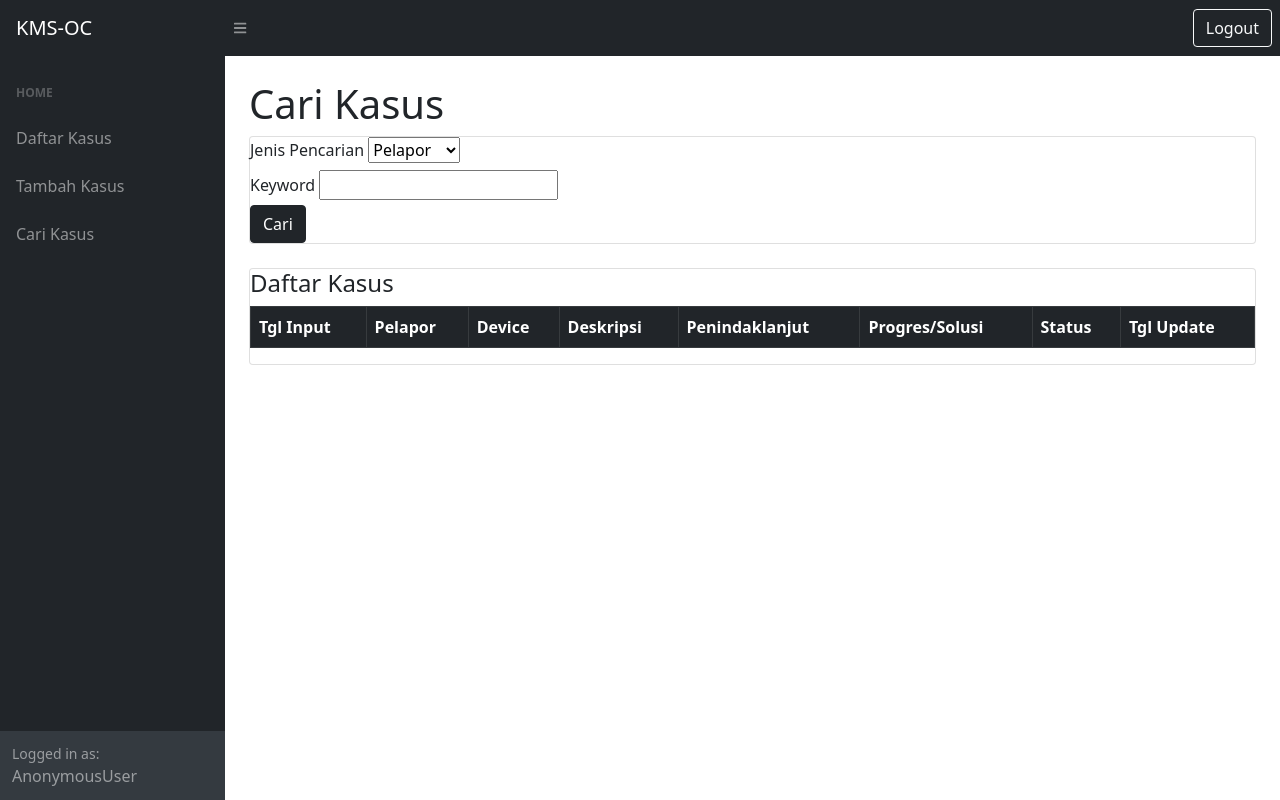
After one commit to hafizpanst/uas_sim, a Django app: page /kasus/cari_kasus in a window 1280 px wide. The commit adds this page. Run offline with Django 3.2, Linux system fonts and the light colour scheme; lists and menus that the app fills with data are empty; some libraries are stand-ins or nearby versions.

Commit message:
tambah fitur cari kasus

```diff
--- a/home/proc.py
+++ b/home/proc.py
@@ -6,5 +6,5 @@ from kasus.models import Kasus
 
 
 def getKasus():
-    kasus = Kasus.objects.all().order_by("-idKasus")
+    kasus = Kasus.objects.all().order_by("-status", "-idKasus")
     return kasus
--- /dev/null
+++ b/kasus/template/cari_kasus.html
@@ -0,0 +1,48 @@
+{%extends "template/default.html"%}
+{%block main%}
+<div class="container-fluid px-4">
+    <h1 class="mt-4">{{title}}</h1>
+    <div class="card mb-4">
+        <form method="POST">
+            {%csrf_token%}
+            <label class="form-label">Jenis Pencarian</label>
+            <select name="key">
+                <option value="pelapor">Pelapor</option>
+                <option value="deskripsi">Deskripsi</option>
+            </select></br>
+            <label class="form-label">Keyword</label>
+            <input name="keyword" type="text"></br>
+            <button type="submit" class="btn btn-dark">Cari</button>
+        </form>
+    </div>
+    <div class="card mb-4 table-responsive">
+        <h4>Daftar Kasus</h4>
+        <table class="table table-striped table-hover table-bordered">
+            <thead class="align-middle">
+                <tr class="table-dark">
+                    <th>Tgl Input</th>
+                    <th>Pelapor</th>
+                    <th>Device</th>
+                    <th>Deskripsi</th>
+                    <th>Penindaklanjut</th>
+                    <th>Progres/Solusi</th>
+                    <th>Status</th>
+                    <th>Tgl Update</th>
+            <tbody>
+                {%for x in daftar_kasus%}
+                <tr class="table-active">
+                    <td>{{x.tanggal}}</td>
+                    <td>{{x.pelapor.name}}</td>
+                    <td>{{x.device.idDevice}}</td>
+                    <td>{{x.deskripsi}}</td>
+                    <td>{{x.penindaklanjut.nip.name}}</td>
+                    <td>{{x.progres}}</td>
+                    <td><a href="/kasus/update_kasus/{{x.idKasus}}">{{x.status}}</a></td>
+                    <td>{{x.tanggal_update}}</td>
+                </tr>
+                {%endfor%}
+            </tbody>
+        </table>
+    </div>
+</div>
+{%endblock%}
--- a/kasus/urls.py
+++ b/kasus/urls.py
@@ -12,4 +12,5 @@ urlpatterns = [
     # path("import_pelaksanaan_rencana_aksi", import_pelaksanaan_rencana_aksi_view),
     path("tambah_kasus", tambah_kasus_view),
     path("update_kasus/<int:idKasus>", update_kasus_view),
+    path("cari_kasus", cari_kasus_view),
 ]
--- a/kasus/views.py
+++ b/kasus/views.py
@@ -3,34 +3,59 @@ from kasus.proc import *
 
 # Create your views here.
 def tambah_kasus_view(request):
-    template = "kasus/template/tambah_kasus.html"
-    context = {}
-    context["title"] = "Tambah Kasus"
-    if request.method == "POST":
-        data_kasus = {}
-        data_kasus["pelapor"] = request.user
-        data_kasus["device"] = request.POST["idDevice"]
-        data_kasus["deskripsi"] = request.POST["deskripsi"]
-        tambah_kasus(data_kasus)
-        return redirect("/home")
-    return render(request, template, context)
+    try:
+        template = "kasus/template/tambah_kasus.html"
+        context = {}
+        context["title"] = "Tambah Kasus"
+        if request.method == "POST":
+            data_kasus = {}
+            data_kasus["pelapor"] = request.user
+            data_kasus["device"] = request.POST["idDevice"]
+            data_kasus["deskripsi"] = request.POST["deskripsi"]
+            tambah_kasus(data_kasus)
+            return redirect("/home")
+        return render(request, template, context)
+    except:
+        redirect("/home/404")
 
 def update_kasus_view(request, idKasus):
-    kasus = Kasus.objects.get(idKasus = idKasus)
-    if kasus.status == "Close":
-        return redirect("/home")
-    if not is_oc(request.user):
-        return redirect("/home")
-    template = "kasus/template/update_kasus.html"
-    context = {}
-    context["title"] = "Update Kasus"
-    if request.method == "POST":
-        progres = {}
-        progres["nip"] = request.user
-        progres["idKasus"] = idKasus
-        progres["progres"] = request.POST["progres"]
-        progres["status"] = request.POST["status"]
-        update_kasus(progres)
-        return redirect("/home")
-    context["kasus"] = Kasus.objects.get(idKasus=idKasus)
-    return render(request, template, context)
+    try:
+        kasus = Kasus.objects.get(idKasus = idKasus)
+        if kasus.status == "Close":
+            return redirect("/home")
+        if not is_oc(request.user):
+            return redirect("/home")
+        template = "kasus/template/update_kasus.html"
+        context = {}
+        context["title"] = "Update Kasus"
+        if request.method == "POST":
+            progres = {}
+            progres["nip"] = request.user
+            progres["idKasus"] = idKasus
+            progres["progres"] = request.POST["progres"]
+            progres["status"] = request.POST["status"]
+            update_kasus(progres)
+            return redirect("/home")
+        context["kasus"] = Kasus.objects.get(idKasus=idKasus)
+        return render(request, template, context)
+    except:
+        redirect("/home/404")
+
+def cari_kasus_view(request):
+    try:
+        template = "kasus/template/cari_kasus.html"
+        context = {}
+        context["title"] = "Cari Kasus"
+        if request.method == "POST":
+            data_kasus = {}
+            if request.POST["key"] == "pelapor":
+                data_kasus["key"] = "pelapor"
+                data_kasus["pelapor"] = request.POST["keyword"]
+            elif request.POST["key"] == "deskripsi":
+                data_kasus["key"] = "deskripsi"
+                data_kasus["deskripsi"] = request.POST["keyword"]
+            daftar_kasus = cari_kasus(data_kasus)
+            context["daftar_kasus"] = daftar_kasus
+        return render(request, template, context)
+    except:
+        redirect("/home/404")
--- a/template/default.html
+++ b/template/default.html
@@ -38,6 +38,9 @@
                             <a class="nav-link" href="/kasus/tambah_kasus">
                                 Tambah Kasus
                             </a>
+                            <a class="nav-link" href="/kasus/cari_kasus">
+                                Cari Kasus
+                            </a>
                         </div>
                     </div>
                     <div class="sb-sidenav-footer">
```
Also changed, not shown: kasus/proc.py (+17 -0 lines), pegawai/views.py (+16 -16 lines).
